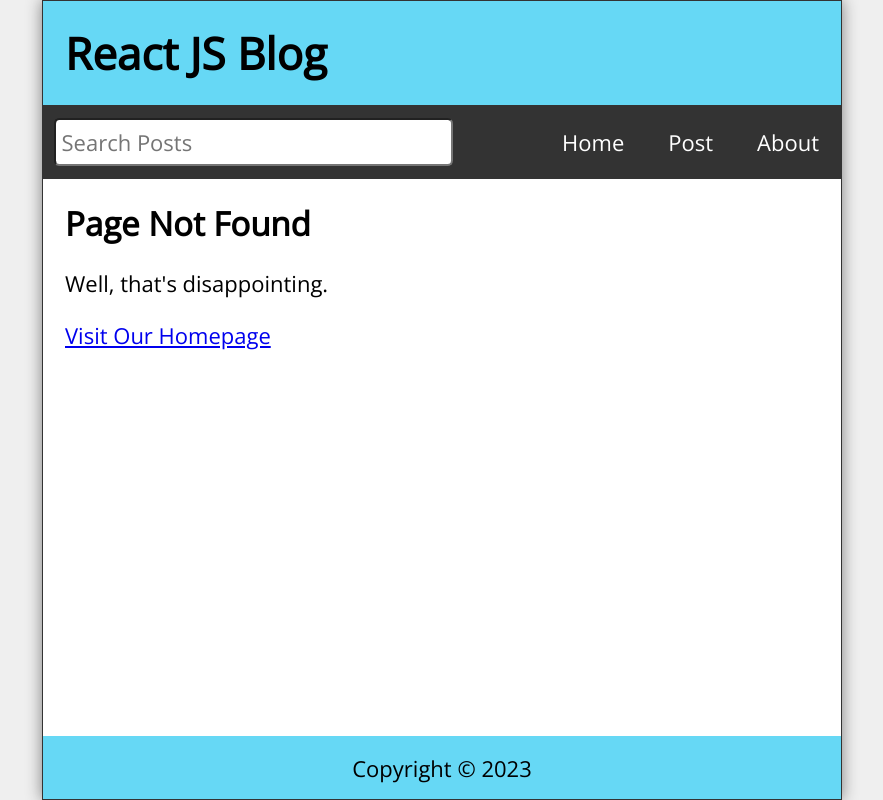
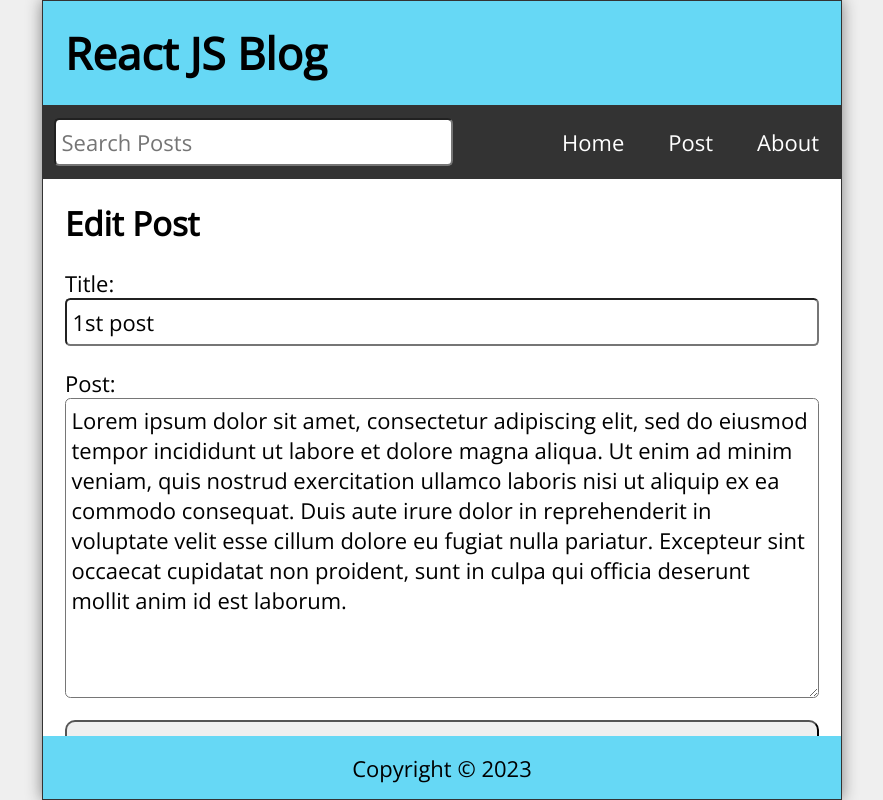
Before and after one commit to oleg2gz/react-small, a React (Vite) app: page /edit/1 in a window 1280 px wide. Before the commit this address had no page. Shown: the whole page, without its empty margins (198-1081 px from the left). Built offline with nearby package versions, Linux system fonts and the light colour scheme; data requests are answered from the project's data file.

Commit message:
axios crud actions

```diff
--- /dev/null
+++ b/data/db.json
@@ -0,0 +1,28 @@
+{
+  "posts": [
+    {
+      "id": 1,
+      "title": "1st post",
+      "datetime": "July 16, 2021 11:47:39 AM",
+      "body": "Lorem ipsum dolor sit amet, consectetur adipiscing elit, sed do eiusmod tempor incididunt ut labore et dolore magna aliqua. Ut enim ad minim veniam, quis nostrud exercitation ullamco laboris nisi ut aliquip ex ea commodo consequat. Duis aute irure dolor in reprehenderit in voluptate velit esse cillum dolore eu fugiat nulla pariatur. Excepteur sint occaecat cupidatat non proident, sunt in culpa qui officia deserunt mollit anim id est laborum."
+    },
+    {
+      "id": 2,
+      "title": "Second post",
+      "datetime": "July 16, 2021 11:47:48 AM",
+      "body": "Lorem ipsum dolor sit amet, consectetur adipiscing elit, sed do eiusmod tempor incididunt ut labore et dolore magna aliqua. Ut enim ad minim veniam, quis nostrud exercitation ullamco laboris nisi ut aliquip ex ea commodo consequat. Duis aute irure dolor in reprehenderit in voluptate velit esse cillum dolore eu fugiat nulla pariatur. Excepteur sint occaecat cupidatat non proident, sunt in culpa qui officia deserunt mollit anim id est laborum. two"
+    },
+    {
+      "id": 3,
+      "title": "Number Three",
+      "datetime": "July 16, 2021 11:48:01 AM",
+      "body": "Third post... Lorem ipsum dolor sit amet, consectetur adipiscing elit, sed do eiusmod tempor incididunt ut labore et dolore magna aliqua. Ut enim ad minim veniam, quis nostrud exercitation ullamco laboris nisi ut aliquip ex ea commodo consequat. Duis aute irure dolor in reprehenderit in voluptate velit esse cillum dolore eu fugiat nulla pariatur. Excepteur sint occaecat cupidatat non proident, sunt in culpa qui officia deserunt mollit anim id est laborum."
+    },
+    {
+      "id": 4,
+      "title": "Testing a 4th post",
+      "datetime": "August 02, 2021 11:46:27 AM",
+      "body": "Some more testing paragraphs!"
+    }
+  ]
+}
--- a/package.json
+++ b/package.json
@@ -9,6 +9,7 @@
     "preview": "vite preview"
   },
   "dependencies": {
+    "axios": "^1.2.2",
     "date-fns": "^2.29.3",
     "react": "^18.2.0",
     "react-dom": "^18.2.0",
--- /dev/null
+++ b/src/api/posts.jsx
@@ -0,0 +1,5 @@
+import axios from 'axios'
+
+export default axios.create({
+  baseURL: 'http://localhost:3500',
+})
--- a/src/components/App.jsx
+++ b/src/components/App.jsx
@@ -1,46 +1,44 @@
 import {useState, useEffect} from 'react'
 import {Routes, Route, useNavigate} from 'react-router-dom'
 import {format} from 'date-fns'
+import api from '../api/posts'
 
 import {Layout} from './Layout'
 import {Home} from './Home'
 import {NewPost} from './NewPost'
 import {PostPage} from './PostPage'
+import {EditPost} from './EditPost'
 import {About} from './About'
 import {Missing} from './Missing'
 
 export const App = () => {
-  const [posts, setPosts] = useState([
-    {
-      id: 1,
-      title: 'My First Post',
-      datetime: 'July 01, 2021 11:17:36 AM',
-      body: 'Lorem ipsum dolor sit amet consectetur adipisicing elit. Quis consequatur expedita, assumenda similique non optio! Modi nesciunt excepturi corrupti atque blanditiis quo nobis, non optio quae possimus illum exercitationem ipsa!',
-    },
-    {
-      id: 2,
-      title: 'My 2nd Post',
-      datetime: 'July 01, 2021 11:17:36 AM',
-      body: 'Lorem ipsum dolor sit amet consectetur adipisicing elit. Quis consequatur expedita, assumenda similique non optio! Modi nesciunt excepturi corrupti atque blanditiis quo nobis, non optio quae possimus illum exercitationem ipsa!',
-    },
-    {
-      id: 3,
-      title: 'My 3rd Post',
-      datetime: 'July 01, 2021 11:17:36 AM',
-      body: 'Lorem ipsum dolor sit amet consectetur adipisicing elit. Quis consequatur expedita, assumenda similique non optio! Modi nesciunt excepturi corrupti atque blanditiis quo nobis, non optio quae possimus illum exercitationem ipsa!',
-    },
-    {
-      id: 4,
-      title: 'My Fourth Post',
-      datetime: 'July 01, 2021 11:17:36 AM',
-      body: 'Lorem ipsum dolor sit amet consectetur adipisicing elit. Quis consequatur expedita, assumenda similique non optio! Modi nesciunt excepturi corrupti atque blanditiis quo nobis, non optio quae possimus illum exercitationem ipsa!',
-    },
-  ])
+  const [posts, setPosts] = useState([])
   const [searchTerm, setSearchTerm] = useState('')
   const [searchResult, setSearchResult] = useState([])
   const [postTitle, setPostTitle] = useState('')
   const [postBody, setPostBody] = useState('')
+  const [editTitle, setEditTitle] = useState('')
+  const [editBody, setEditBody] = useState('')
   const navigate = useNavigate()
+
+  useEffect(() => {
+    const fetchPosts = async () => {
+      try {
+        const response = await api.get('/posts')
+        setPosts(response.data)
+      } catch (error) {
+        if (error.response) {
+          console.log(err.response.data)
+          console.log(err.response.status)
+          console.log(err.response.headers)
+        } else {
+          console.log(`Error: ${error.message}`)
+        }
+      }
+    }
+
+    fetchPosts()
+  }, [])
 
   useEffect(() => {
     const filteredResults = posts.filter(
@@ -52,7 +50,7 @@ export const App = () => {
     setSearchResult(filteredResults.reverse())
   }, [posts, searchTerm])
 
-  const handleSubmit = (e) => {
+  const handleSubmit = async (e) => {
     e.preventDefault()
 
     const newPost = {
@@ -61,18 +59,49 @@ export const App = () => {
       title: postTitle,
       body: postBody,
     }
-    const allPosts = [...posts, newPost]
 
+    try {
+      const response = await api.post('/posts', newPost)
+      const allPosts = [...posts, response.data]
       setPosts(allPosts)
       setPostTitle('')
       setPostBody('')
       navigate('/')
+    } catch (error) {
+      console.log(`Error: ${error.message}`)
+    }
   }
 
-  const handleDelete = (id) => {
+  const handleEdit = async (id) => {
+    const updatedPost = {
+      id,
+      datetime: format(new Date(), 'MMMM dd, yyyy pp'),
+      title: editTitle,
+      body: editBody,
+    }
+
+    try {
+      const response = await api.put(`/posts/${id}`, updatedPost)
+      setPosts(
+        posts.map((post) => (post.id === id ? {...response.data} : post))
+      )
+      setEditTitle('')
+      setEditBody('')
+      navigate('/')
+    } catch (error) {
+      console.log(`Error: ${error.message}`)
+    }
+  }
+
+  const handleDelete = async (id) => {
+    try {
+      await api.delete(`/posts/${id}`)
       const postsList = posts.filter((post) => post.id !== id)
       setPosts(postsList)
       navigate('/')
+    } catch (error) {
+      console.log(`Error: ${error.message}`)
+    }
   }
 
   return (
@@ -105,6 +134,20 @@ export const App = () => {
           />
         </Route>
 
+        <Route
+          path="edit/:id"
+          element={
+            <EditPost
+              posts={posts}
+              handleEdit={handleEdit}
+              editTitle={editTitle}
+              setEditTitle={setEditTitle}
+              editBody={editBody}
+              setEditBody={setEditBody}
+            />
+          }
+        />
+
         <Route path="about" element={<About />} />
 
         <Route path="*" element={<Missing />} />
--- /dev/null
+++ b/src/components/EditPost.jsx
@@ -0,0 +1,65 @@
+import {useEffect} from 'react'
+import {useParams, Link} from 'react-router-dom'
+
+export const EditPost = ({
+  posts,
+  handleEdit,
+  editTitle,
+  setEditTitle,
+  editBody,
+  setEditBody,
+}) => {
+  const {id} = useParams()
+  const post = posts.find((post) => post.id.toString() === id)
+
+  useEffect(() => {
+    if (post) {
+      setEditTitle(post.title)
+      setEditBody(post.body)
+    }
+  }, [post, setEditTitle, setEditBody])
+
+  return (
+    <main className="NewPost">
+      {editTitle && (
+        <>
+          <h2>Edit Post</h2>
+
+          <form className="newPostForm" onSubmit={(e) => e.preventDefault()}>
+            <label htmlFor="editTitle">Title:</label>
+            <input
+              id="editTitle"
+              type="text"
+              required
+              value={editTitle}
+              onChange={(e) => setEditTitle(e.target.value)}
+            />
+
+            <label htmlFor="editBody">Post:</label>
+            <textarea
+              id="editBody"
+              required
+              value={editBody}
+              onChange={(e) => setEditBody(e.target.value)}
+            />
+
+            <button type="submit" onClick={() => handleEdit(post.id)}>
+              Submit
+            </button>
+          </form>
+        </>
+      )}
+
+      {!editTitle && (
+        <>
+          <h2>Post Not Found</h2>
+
+          <p>Well, that's disappointing.</p>
+          <p>
+            <Link to="/">Visit Our Homepage</Link>
+          </p>
+        </>
+      )}
+    </main>
+  )
+}
--- a/src/components/Missing.jsx
+++ b/src/components/Missing.jsx
@@ -6,7 +6,6 @@ export const Missing = () => {
       <h2>Page Not Found</h2>
 
       <p>Well, that's disappointing.</p>
-
       <p>
         <Link to="/">Visit Our Homepage</Link>
       </p>
--- a/src/components/PostPage.jsx
+++ b/src/components/PostPage.jsx
@@ -14,7 +14,16 @@ export const PostPage = ({posts, handleDelete}) => {
             <p className="postDate">{post.datetime}</p>
             <p className="postBody">{post.body}</p>
 
-            <button onClick={() => handleDelete(post.id)}>Delete Post</button>
+            <Link to={`/edit/${post.id}`}>
+              <button className="editButton">Edit Post</button>
+            </Link>
+
+            <button
+              className="deleteButton"
+              onClick={() => handleDelete(post.id)}
+            >
+              Delete Post
+            </button>
           </>
         )}
 
--- a/src/index.css
+++ b/src/index.css
@@ -200,9 +200,8 @@ body {
   cursor: pointer;
 }
 
-.Missing h2, .PostPage h2,
-.Missing p, .PostPage p {
-  margin-bottom: 1rem;
+.Missing p, .PostPage p, .NewPost p {
+  margin-top: 1rem;
 }
 
 .PostPage button {
@@ -210,10 +209,18 @@ body {
   min-width: 48px;
   border-radius: 0.25rem;
   padding: 0.5rem;
+  margin-right: 0.5rem;
   font-size: 1rem;
-  background-color: red;
   color: #fff;
   cursor: pointer;
+}
+
+.deleteButton {
+  background-color: red;
+}
+
+.editButton {
+  background-color: #333;
 }
 
 .statusMsg {
```
Also changed, not shown: 1 other file (tests, documents, lock files or other folders). Lines whose indentation alone changed are shown as unchanged.
